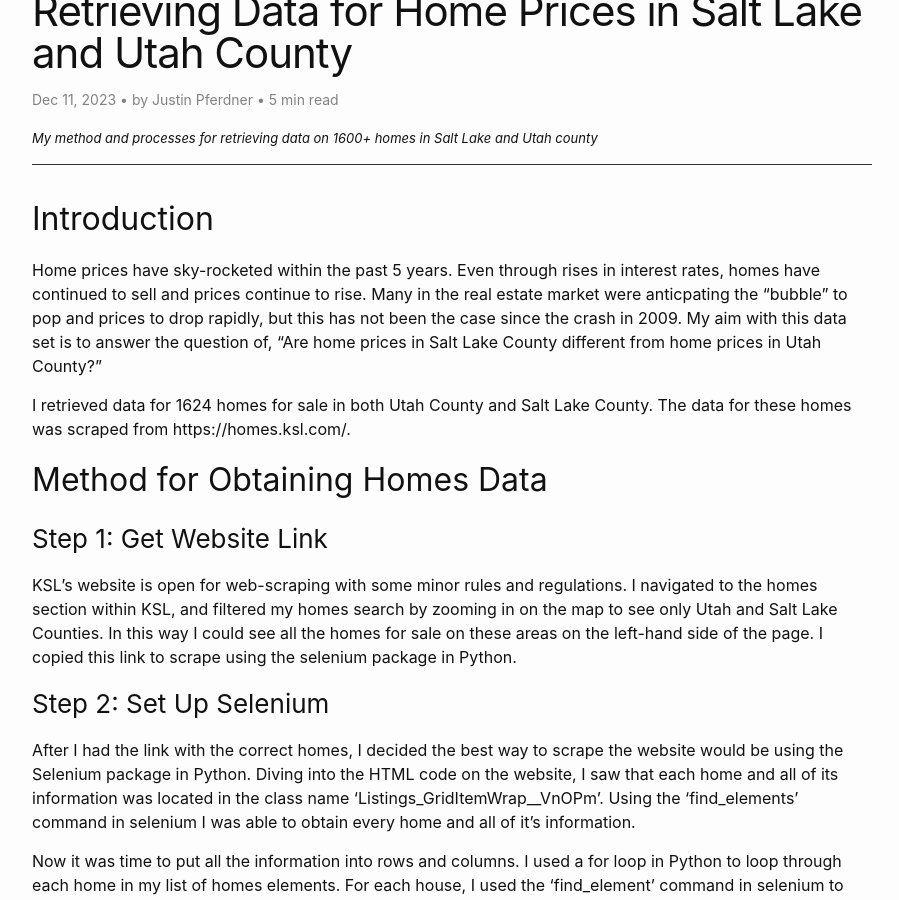
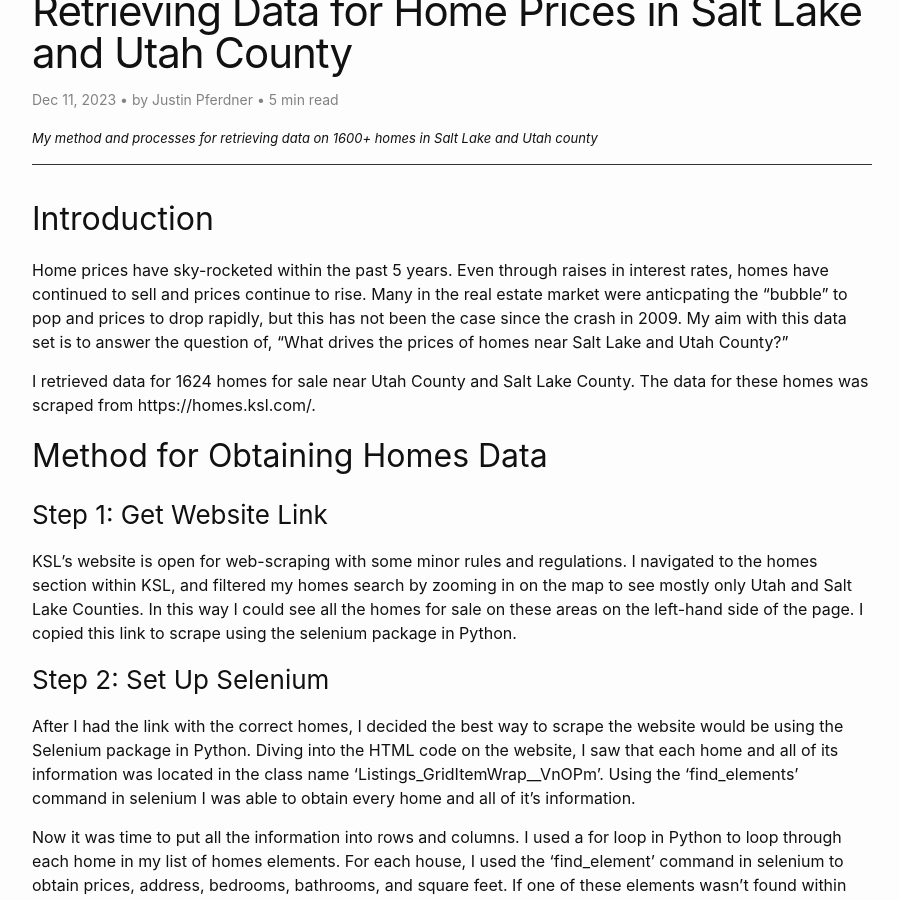
Before and after one commit to justinpferdner/justinpferdner.github.io, a Jekyll site: the page built from _posts/2023-12-11-data-cleaning-for-project.md, in a window 1280 px wide and 900 px high, scrolled down 252 px. Shown: the whole window, without its empty margins (188-1087 px from the left). Built offline with Jekyll 4.4.1, drawn with Linux system fonts in a browser that asks for light colours; comment, search, counter and statistics services are not loaded.

```diff
--- a/_posts/2023-12-11-data-cleaning-for-project.md
+++ b/_posts/2023-12-11-data-cleaning-for-project.md
@@ -3,18 +3,18 @@ layout: post
 title:  "Retrieving Data for Home Prices in Salt Lake and Utah County"
 author: Justin Pferdner
 description: My method and processes for retrieving data on 1600+ homes in Salt Lake and Utah county
-image: /assets/images/web_scraping_background.png
+image: /assets/images/data_cleaning_background.png
 ---
 
 ## Introduction
-Home prices have sky-rocketed within the past 5 years. Even through rises in interest rates, homes have continued to sell and prices continue to rise. Many in the real estate market were anticpating the "bubble" to pop and prices to drop rapidly, but this has not been the case since the crash in 2009. My aim with this data set is to answer the question of, "Are home prices in Salt Lake County different from home prices in Utah County?"
+Home prices have sky-rocketed within the past 5 years. Even through raises in interest rates, homes have continued to sell and prices continue to rise. Many in the real estate market were anticpating the "bubble" to pop and prices to drop rapidly, but this has not been the case since the crash in 2009. My aim with this data set is to answer the question of, "What drives the prices of homes near Salt Lake and Utah County?"
 
-I retrieved data for 1624 homes for sale in both Utah County and Salt Lake County. The data for these homes was scraped from https://homes.ksl.com/.
+I retrieved data for 1624 homes for sale near Utah County and Salt Lake County. The data for these homes was scraped from https://homes.ksl.com/.
 
 ## Method for Obtaining Homes Data
 
 ### Step 1: Get Website Link
-KSL's website is open for web-scraping with some minor rules and regulations. I navigated to the homes section within KSL, and filtered my homes search by zooming in on the map to see only Utah and Salt Lake Counties. In this way I could see all the homes for sale on these areas on the left-hand side of the page. I copied this link to scrape using the selenium package in Python.
+KSL's website is open for web-scraping with some minor rules and regulations. I navigated to the homes section within KSL, and filtered my homes search by zooming in on the map to see mostly only Utah and Salt Lake Counties. In this way I could see all the homes for sale on these areas on the left-hand side of the page. I copied this link to scrape using the selenium package in Python.
 
 ### Step 2: Set Up Selenium
 After I had the link with the correct homes, I decided the best way to scrape the website would be using the Selenium package in Python. Diving into the HTML code on the website, I saw that each home and all of its information was located in the class name 'Listings_GridItemWrap__VnOPm'. Using the 'find_elements' command in selenium I was able to obtain every home and all of it's information.
```
Also changed, not shown: _posts/2023-12-11-eda-for-project.md (+1 -1 lines), assets/images/data_cleaning_background.png (added), assets/images/eda_background.png (added).
